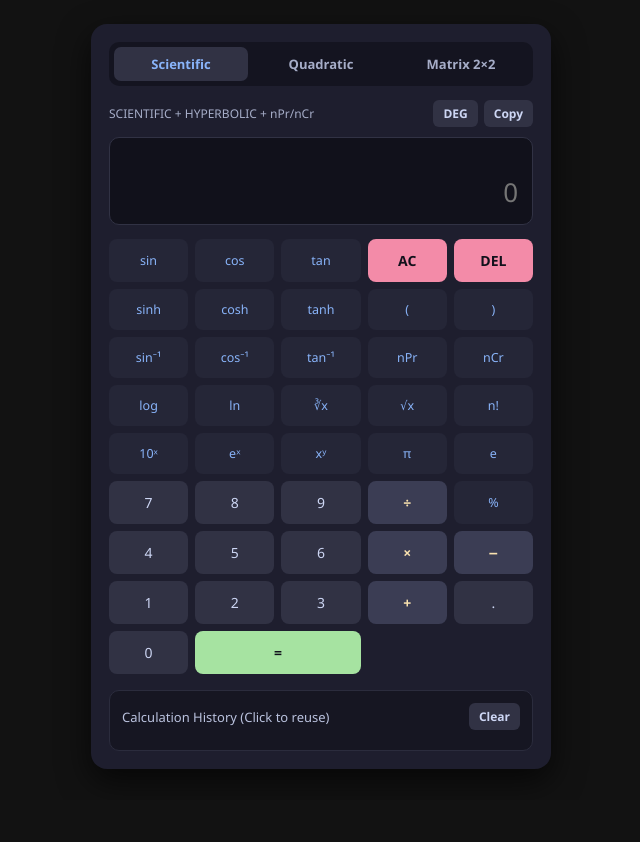
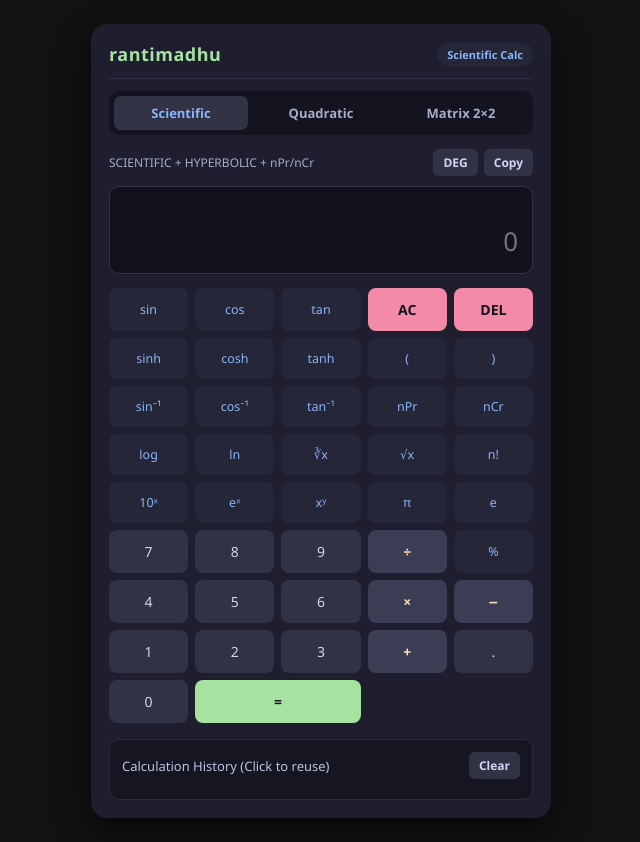
Before and after one commit to rantimadhu/scientific-calculator, a plain HTML site: page index.html in a window 1280 px wide. Shown: the whole page, without its empty margins (319-959 px from the left). Before the commit the page ends 800 px from the top, so only its background shows below. Drawn offline with Linux system fonts and the light colour scheme.

```diff
--- a/index.html
+++ b/index.html
@@ -3,7 +3,7 @@
 <head>
     <meta charset="UTF-8">
     <meta name="viewport" content="width=device-width, initial-scale=1.0">
-    <title>Scientific Calculator Pro</title>
+    <title>rantimadhu — Scientific Calculator Pro</title>
     <style>
         * {
             box-sizing: border-box;
@@ -27,6 +27,28 @@
             padding: 18px;
             border-radius: 16px;
             box-shadow: 0 12px 32px rgba(0, 0, 0, 0.65);
+        }
+        .brand-header {
+            display: flex;
+            justify-content: space-between;
+            align-items: center;
+            padding-bottom: 12px;
+            margin-bottom: 12px;
+            border-bottom: 1px solid #2e2f42;
+        }
+        .brand-name {
+            font-size: 18px;
+            font-weight: 700;
+            letter-spacing: 0.5px;
+            color: #a6e3a1;
+        }
+        .brand-tag {
+            font-size: 11px;
+            color: #89b4fa;
+            background: #252637;
+            padding: 4px 10px;
+            border-radius: 999px;
+            font-weight: 600;
         }
         .top-tabs {
             display: grid;
@@ -262,6 +284,11 @@
 <body>
 
 <div class="app-wrapper">
+    <div class="brand-header">
+        <span class="brand-name">rantimadhu</span>
+        <span class="brand-tag">Scientific Calc</span>
+    </div>
+
     <div class="top-tabs">
         <button class="tab-btn active" onclick="switchTab('calcTab', this)">Scientific</button>
         <button class="tab-btn" onclick="switchTab('quadTab', this)">Quadratic</button>
```
